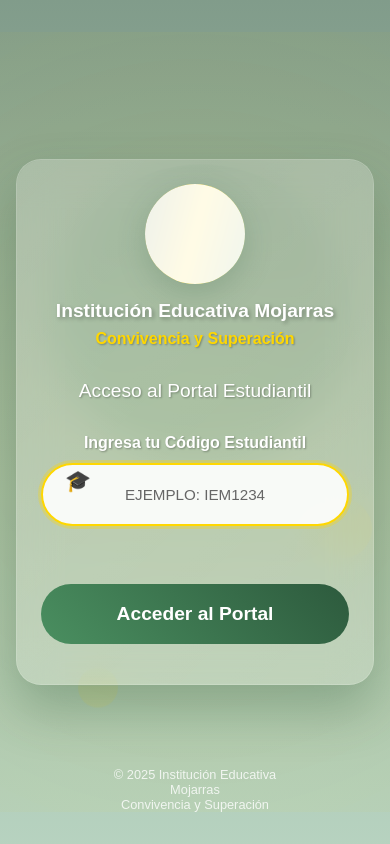
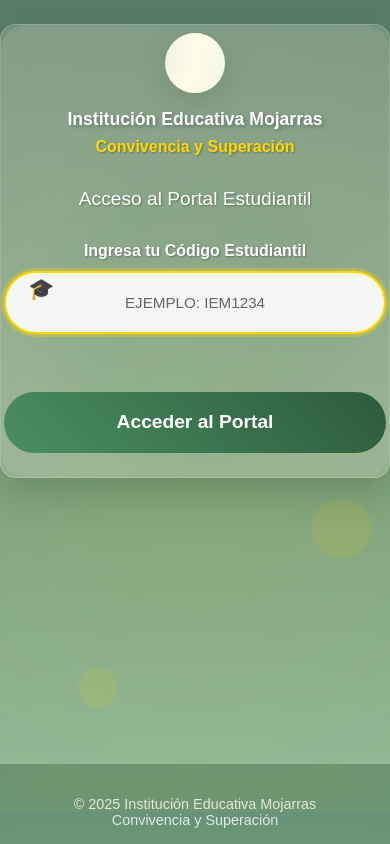
Before and after one commit to iqremor/portal-estudiantil-iem, a website with bundled scripts: page index.html in a window 390 px wide. Built offline with nearby package versions, Linux system fonts and the light colour scheme; files whose address does not match are found by name.

Commit message:
solucionando el problema con el estilo de la pagina web,  ajuste body y footer en index.html

```diff
--- a/frontend/css/styles.css
+++ b/frontend/css/styles.css
@@ -1,5 +1,4 @@
-
-        /* ====================================
+/* ====================================
            RESET CSS Y CONFIGURACIÓN GLOBAL
            ==================================== */
 
@@ -14,22 +13,19 @@
            ==================================== */
 
         body {
-            font-family: 'Arial', sans-serif; /* Fuente principal del sitio */
-            height: 100vh; /* Altura completa de la ventana */
-            overflow: hidden; /* Evita el scroll */
-
-            /* IMAGEN DE FONDO - PERSONALIZABLE */
-            /* INSTRUCCIÓN: Reemplazar la URL con la imagen real del colegio */
-            background: linear-gradient(rgba(45, 90, 61, 0.6), rgba(74, 143, 96, 0.4)),
-                        url('/frontend/assets/images/fondo.jpg');
-            background-size: cover; /* Cubre toda la pantalla */
-            background-position: center; /* Centra la imagen */
-            background-attachment: fixed; /* Fija la imagen al hacer scroll */
-
-            /* Configuración de flexbox para centrar contenido */
+            font-family: 'Arial', sans-serif;
+            min-height: 100vh;
+            min-height: 100dvh;
+            margin: 0;
+            padding: 0;
+            background: linear-gradient(rgba(45, 90, 61, 0.8), rgba(74, 143, 96, 0.6)), url('/frontend/assets/images/fondo.jpg');
+            background-size: cover;
+            background-position: center;
+            background-attachment: fixed;
             display: flex;
+            flex-direction: column;
+            justify-content: flex-start;
             align-items: center;
-            justify-content: center;
             position: relative;
         }
 
@@ -117,26 +113,26 @@
            ==================================== */
 
         .login-container {
-            /* Efecto glassmorphism (vidrio esmerilado) */
-            background: rgba(255, 255, 255, 0.15); /* Fondo blanco translúcido */
-            backdrop-filter: blur(20px); /* Efecto de desenfoque */
-            border: 1px solid rgba(255, 255, 255, 0.2); /* Borde sutil */
-            border-radius: 25px; /* Esquinas redondeadas */
+            /* Efecto glassmorphism */
+            background: rgba(255, 255, 255, 0.15);
+            backdrop-filter: blur(20px);
+            border: 1px solid rgba(255, 255, 255, 0.2);
+            border-radius: clamp(15px, 4vw, 25px);
 
-            /* Espaciado y dimensiones */
-            padding: 3rem;
-            width: 100%;
-            max-width: 450px; /* Ancho máximo en pantallas grandes */
+            /* Espaciado adaptativo */
+            padding: clamp(1.5rem, 4vw, 3rem);
+            width: min(100%, 450px);
+            margin: 3rem auto 2rem auto;
 
             /* Efectos visuales */
-            box-shadow: 0 25px 50px rgba(45, 90, 61, 0.3); /* Sombra verde */
+            box-shadow: 0 15px 35px rgba(45, 90, 61, 0.3);
 
             /* Posicionamiento */
             position: relative;
-            z-index: 10; /* Por encima de los elementos de fondo */
+            z-index: 10;
 
-            /* Animación de entrada */
-            animation: slideInUp 1s ease-out;
+            /* Animación */
+            animation: slideInUp 0.5s ease-out;
         }
 
         /* Efecto de gradiente adicional en el contenedor */
@@ -378,15 +374,26 @@
            INFORMACIÓN DEL PIE DE PÁGINA
            ==================================== */
 
+        .footer {
+            margin-top: auto;
+            width: 100vw;
+            padding: 2rem 0 1rem 0;
+            background: rgba(45, 90, 61, 0.4);
+            backdrop-filter: blur(8px);
+        }
+
+        .footer-content {
+            max-width: 1200px;
+            margin: 0 auto;
+            padding: 0 clamp(1rem, 4vw, 2rem);
+        }
+
         .footer-info {
-            position: absolute;
-            bottom: 2rem;
-            left: 50%;
-            transform: translateX(-50%); /* Centrado horizontal */
             color: rgba(255, 255, 255, 0.8);
             text-align: center;
-            font-size: 0.8rem;
+            font-size: 0.9rem;
             z-index: 5;
+            width: 100%;
         }
 
         /* ====================================
@@ -491,6 +498,40 @@
             }
         }
 
+        @media (max-width: 600px) {
+            .login-container {
+                padding: 1.5rem 0.5rem;
+                max-width: 98vw;
+                margin: 1.5rem 1vw 1.5rem 1vw;
+            }
+            .logo-container {
+                width: 80px;
+                height: 80px;
+            }
+            .logo {
+                width: 65px;
+                height: 65px;
+            }
+            .institution-name {
+                font-size: 1.1rem;
+            }
+        }
+
+        @media (max-width: 400px) {
+            .login-container {
+                padding: 0.5rem 0.2rem;
+                max-width: 100vw;
+            }
+            .logo-container {
+                width: 60px;
+                height: 60px;
+            }
+            .logo {
+                width: 45px;
+                height: 45px;
+            }
+        }
+
         /* ====================================
            ANIMACIÓN DE CARGA
            ==================================== */
```
Also changed, not shown: README.md.
